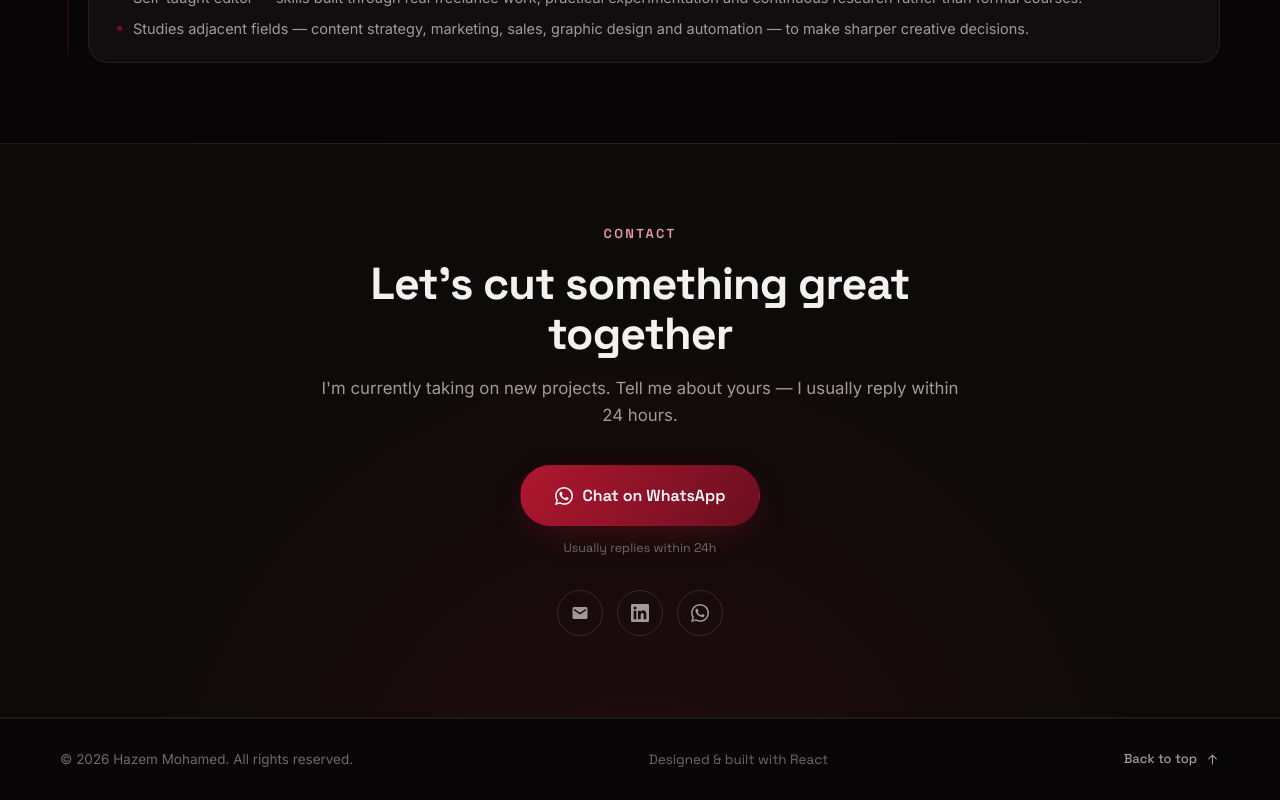
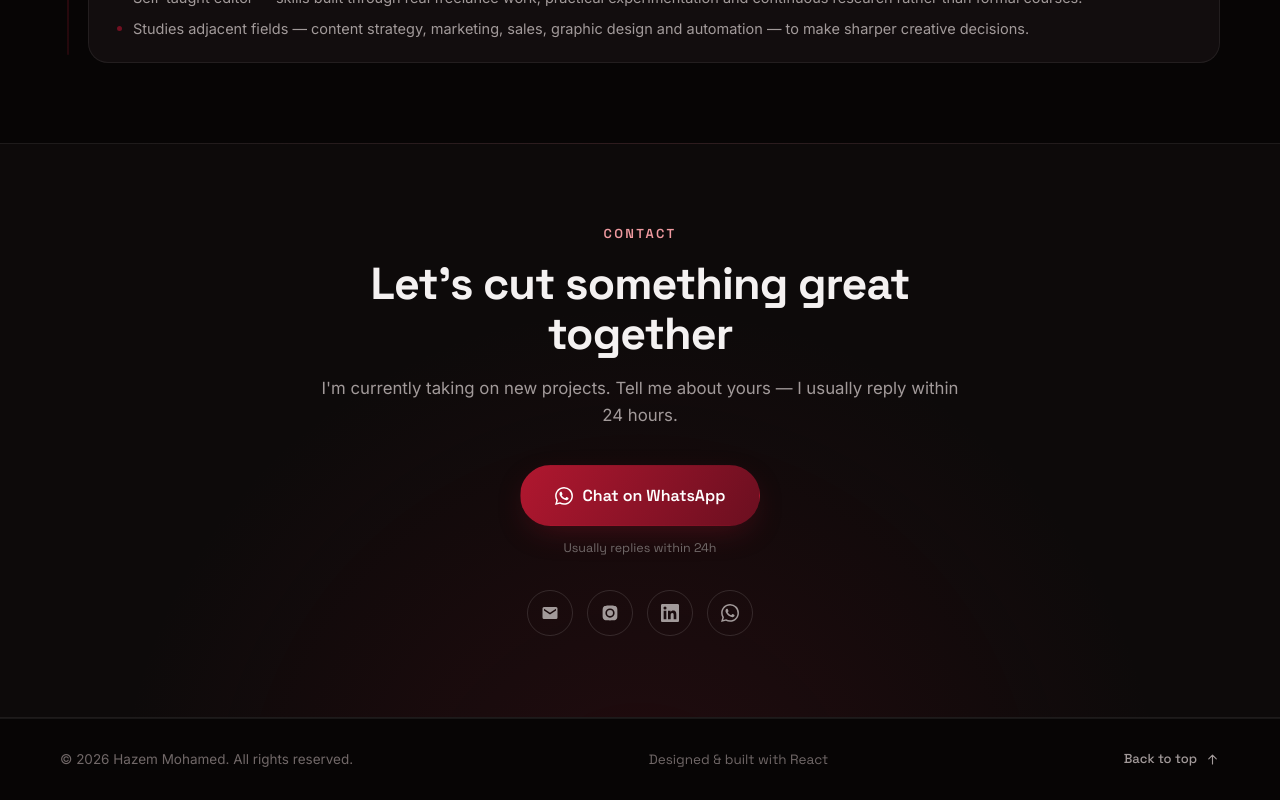
Before and after one commit to hazem7mmohammed-hash/hazem7mmohammed-hash.github.io, a React (Vite) app: page / in a window 1280 px wide. Shown: the part 2717-3517 px from the top of the page. Built offline with nearby package versions, Linux system fonts and the light colour scheme; no server answers.

Commit message:
Add real Instagram link

```diff
--- a/src/components/Contact.tsx
+++ b/src/components/Contact.tsx
@@ -1,10 +1,11 @@
 import { PROFILE } from '../content'
 import { useI18n } from '../i18n'
 import { Reveal } from './Reveal'
-import { IconLinkedin, IconMail, IconWhatsapp } from './icons'
+import { IconInstagram, IconLinkedin, IconMail, IconWhatsapp } from './icons'
 
 const SOCIALS = [
   { name: 'Email', href: `mailto:${PROFILE.email}`, Icon: IconMail },
+  { name: 'Instagram', href: PROFILE.socials.instagram, Icon: IconInstagram },
   { name: 'LinkedIn', href: PROFILE.socials.linkedin, Icon: IconLinkedin },
   { name: 'WhatsApp', href: PROFILE.socials.whatsapp, Icon: IconWhatsapp },
 ]
--- a/src/content.ts
+++ b/src/content.ts
@@ -19,7 +19,7 @@ export const PROFILE = {
   } satisfies LocalizedString,
   socials: {
     youtube: 'https://youtube.com/@yourname',
-    instagram: 'https://instagram.com/yourname',
+    instagram: 'https://instagram.com/hazem_mmohammedd',
     linkedin: 'https://linkedin.com/in/hazem-mohamed-3193542b3',
     whatsapp: 'https://wa.me/201123368374',
     x: 'https://x.com/yourname',
```
